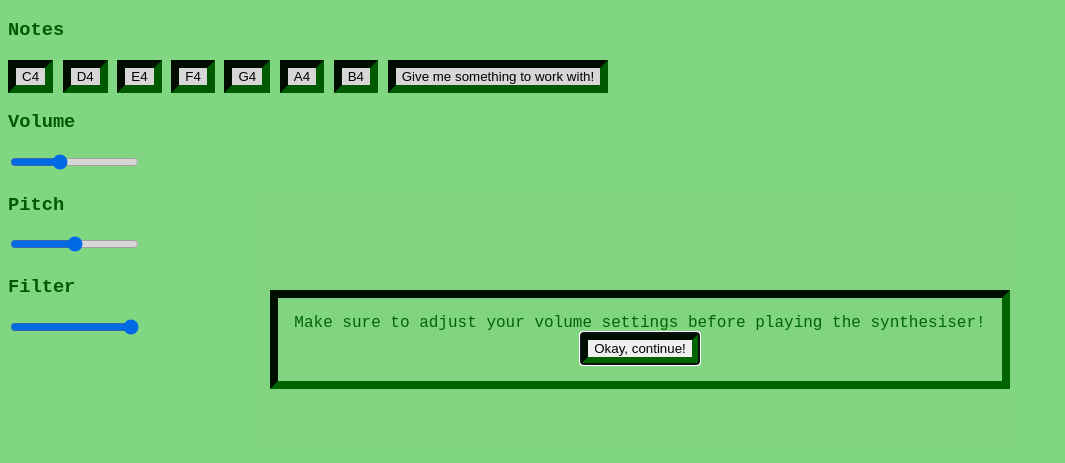
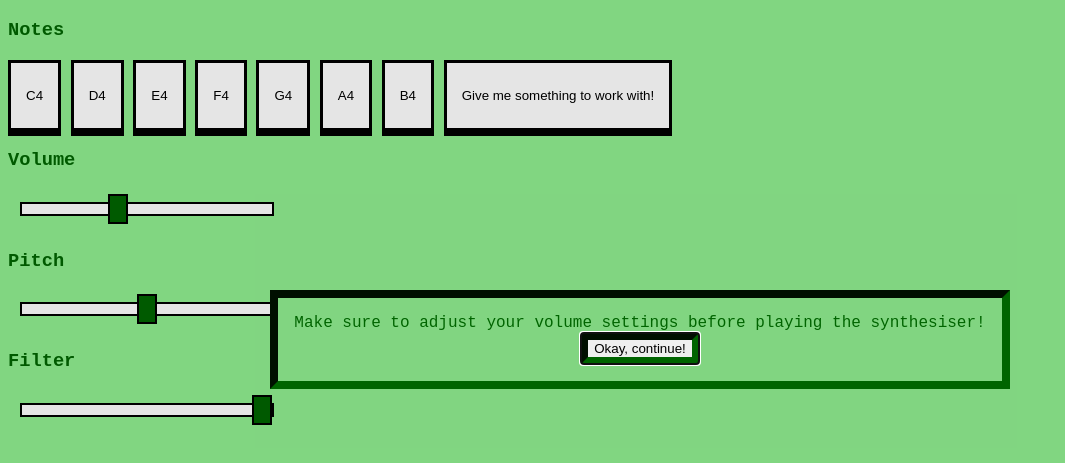
Before and after one commit to owwkay/audioInstrument-thurs, a plain HTML site: page index.html in a window 1280 px wide. Shown: the part 61-524 px from the top of the page, without its empty margins (0-1065 px from the left). Drawn offline with nearby package versions, Linux system fonts and the light colour scheme; a web font is replaced by a local one.

Commit message:
Piano-tile inspired keys and bigger sliders

```diff
--- a/style.css
+++ b/style.css
@@ -39,11 +39,68 @@ button {
 }
 
 .whiteKey {
+    background-color: white;
+    color: black;
+    border: 3px solid black;
+    padding: 25px 15px;
+    cursor: pointer;
+    box-shadow: 0 5px 0 black;
+}
+
+.whiteKey:hover {
+    background-color: lightgray;
+}
+
+.whiteKey:active {
+    background-color: gray;
+    color: white;
+    box-shadow: 0 2px 0 black;
+    transform: translateY(3px);
+}
+
+.randomButton {
+    background-color: var(--color-04);
+    color: var(--color-01);
+    border: 3px solid var(--color-02);
+    padding: 15px 20px;
+    font-family: 'Fragment Mono', monospace;
     cursor: pointer;
 }
-.whiteKey:hover {
-    background-color: coral;
+
+.randomButton:hover {
+    background-color: var(--color-02);
+    color: var(--color-04);
 }
-.whiteKey:active {
-    background-color: red;
+
+.slidecontainer {
+    padding: 10px;
 }
+
+.slider {
+    appearance: none;
+    width: 250px;
+    height: 10px;
+    background-color: white;
+    border: 2px solid black;
+    cursor: pointer;
+}
+
+/* The slider button */
+.slider::-webkit-slider-thumb {
+    appearance: none;
+    width: 20px;
+    height: 30px;
+    background-color: var(--color-02);
+    border: 2px solid black;
+    cursor: pointer;
+}
+
+/* When the user hovers over the slider */
+.slider:hover {
+    background-color: lightgray;
+}
+
+/* When the user clicks the slider */
+.slider::-webkit-slider-thumb:active {
+    background-color: var(--color-04);
+}
```
